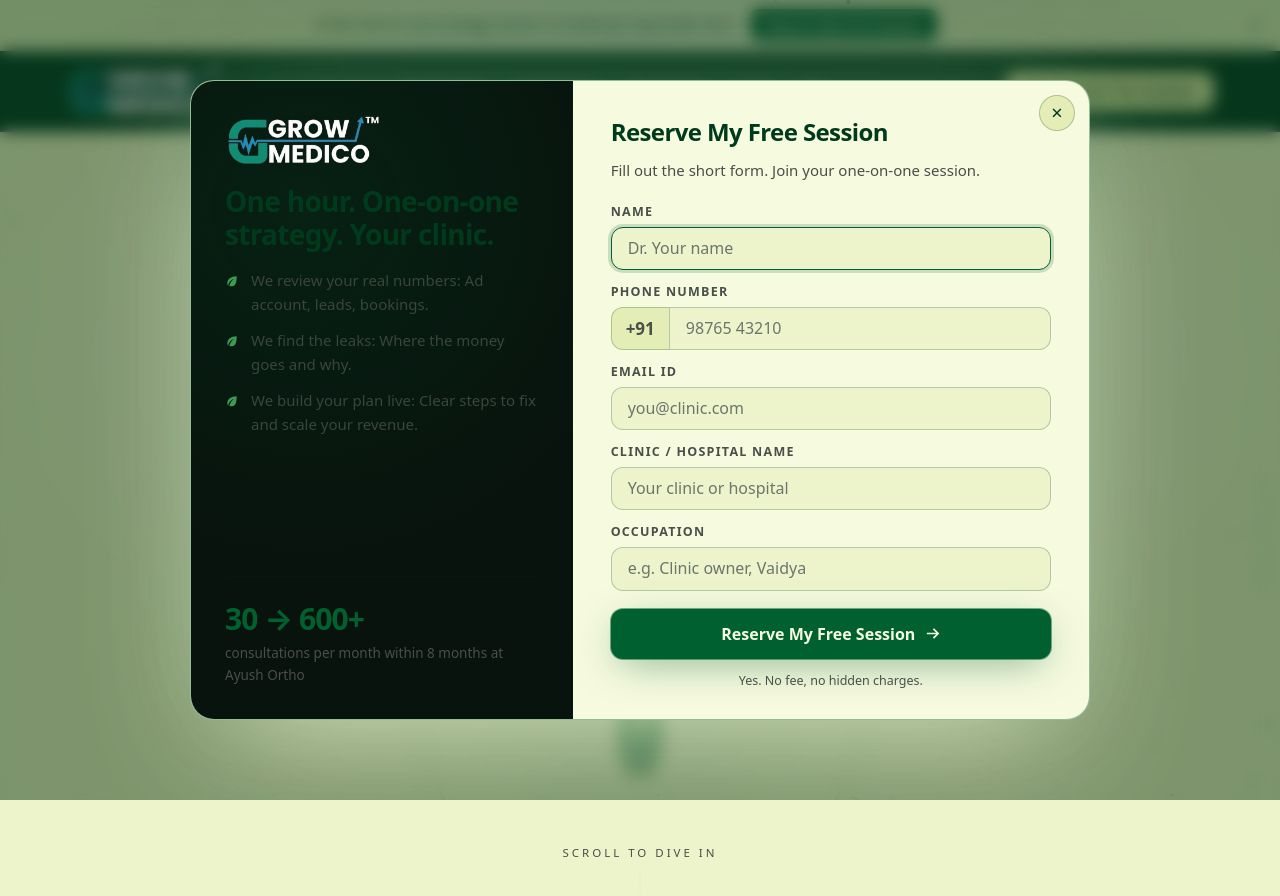
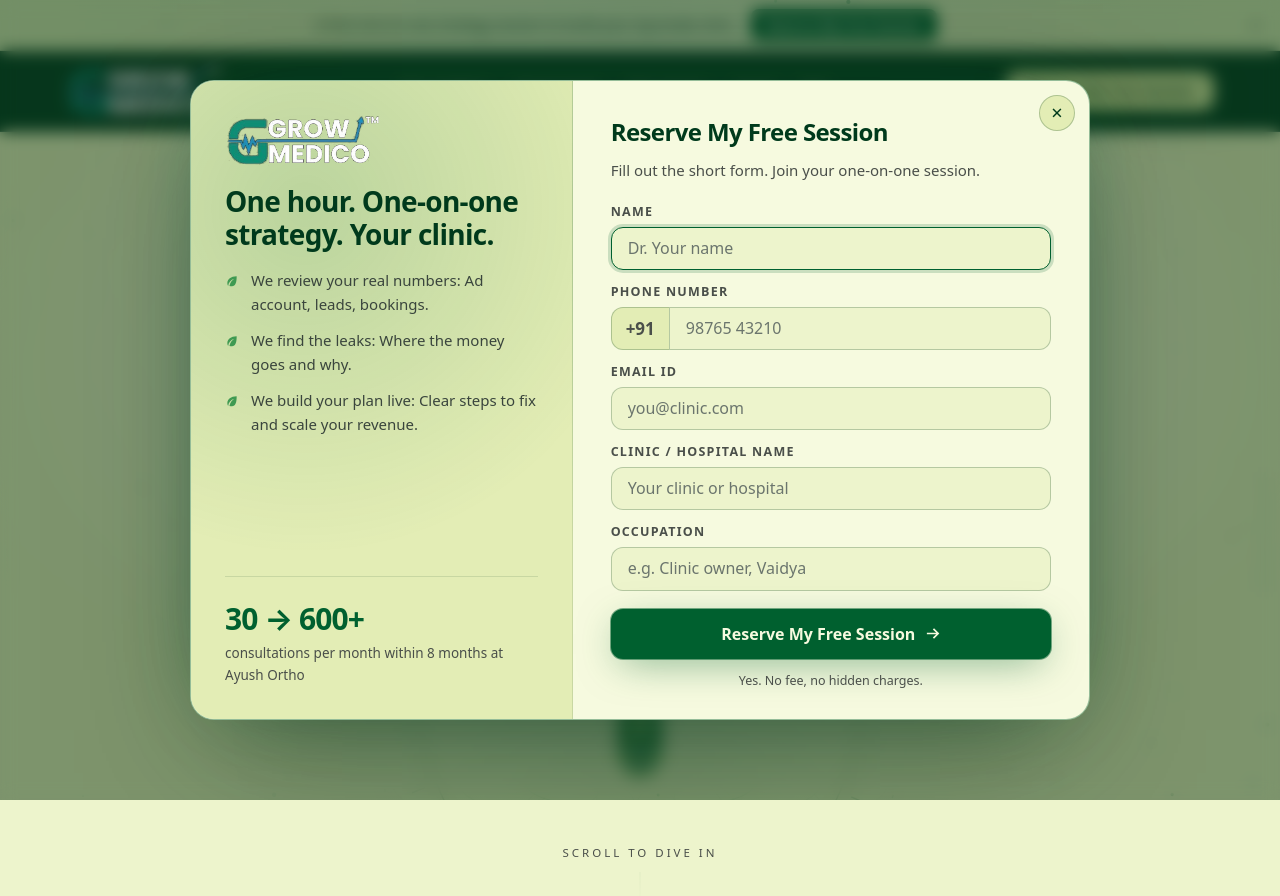
Before and after one commit to crowddevelopers08-arch/growmedio-audit-lp, a Next.js app: page /ayurveda in a window 1280 px wide. Shown: the top 896 px of the page. Built offline with nearby package versions, Linux system fonts and the light colour scheme; a web font is replaced by a local one.

Commit message:
growmedico aduit lp colour plates updations

```diff
--- a/components/ayurveda/LeadModal.tsx
+++ b/components/ayurveda/LeadModal.tsx
@@ -151,7 +151,7 @@ export function LeadModal() {
         role="dialog"
         aria-modal="true"
         aria-labelledby="m-title"
-        className={`relative my-auto grid w-full max-w-[900px] grid-cols-[minmax(0,.85fr)_minmax(0,1.15fr)] overflow-hidden rounded-3xl border border-ay-gold/40 bg-ay-panel shadow-[0_40px_120px_-30px_rgba(237,244,204,.9),0_0_80px_-30px_rgba(0,96,47,.4)] [transition:transform_.45s_cubic-bezier(.2,.8,.2,1)] max-[760px]:grid-cols-[minmax(0,1fr)] ${
+        className={`relative my-auto grid w-full max-w-[900px] grid-cols-[minmax(0,.85fr)_minmax(0,1.15fr)] overflow-hidden rounded-3xl border border-ay-gold/40 bg-ay-panel shadow-[0_40px_120px_-30px_rgba(0,40,20,.55),0_0_80px_-30px_rgba(0,96,47,.4)] [transition:transform_.45s_cubic-bezier(.2,.8,.2,1)] max-[760px]:grid-cols-[minmax(0,1fr)] ${
           modalOpen ? "[transform:none]" : "[transform:translateY(24px)_scale(.97)]"
         }`}
       >
@@ -164,7 +164,7 @@ export function LeadModal() {
           &times;
         </button>
 
-        <aside className="relative flex flex-col gap-[18px] overflow-hidden border-r border-ay-line px-[34px] py-8 [background:radial-gradient(circle_at_30%_20%,rgba(0,96,47,.18),transparent_60%),#08130D] max-[760px]:hidden">
+        <aside className="relative flex flex-col gap-[18px] overflow-hidden border-r border-ay-line px-[34px] py-8 [background:radial-gradient(circle_at_30%_20%,rgba(0,96,47,.18),transparent_60%),#e3edb5] max-[760px]:hidden">
           {/* eslint-disable-next-line @next/next/no-img-element */}
           <img src="/ayurveda/logo.png" alt="Grow Medico" className="block h-[54px] w-auto self-start" />
           <h2 className="text-balance text-[28px] font-semibold leading-[1.15] tracking-[-0.025em]">
```
